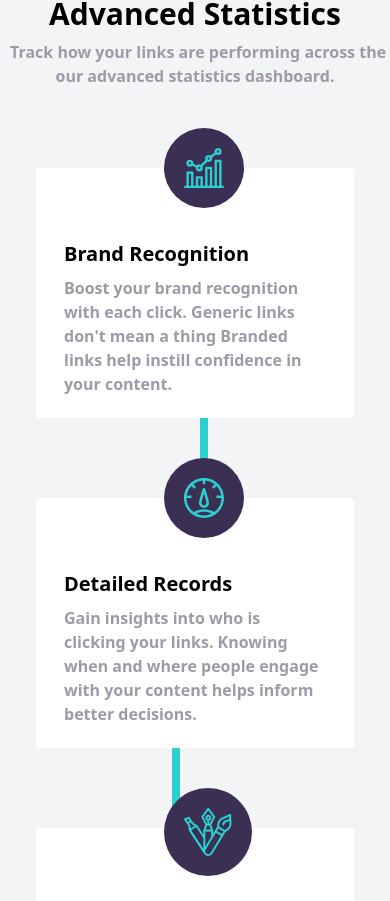
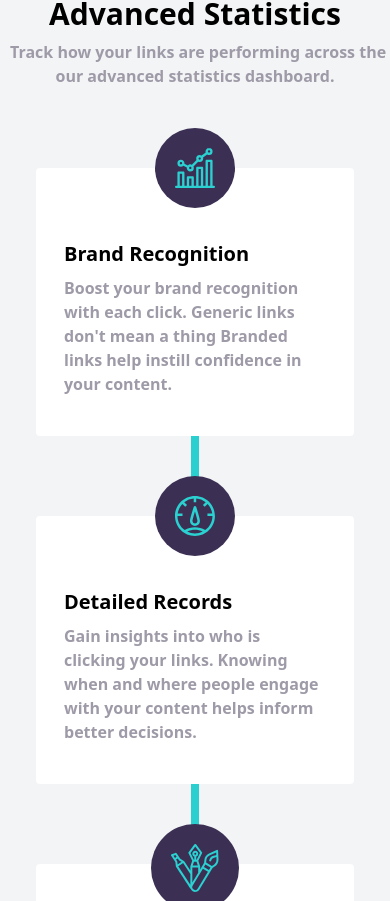
Before and after one commit to danielace1/url-shortening-app, a React (Vite) app: page / in a window 390 px wide. Shown: the part 1099-2000 px from the top of the page. Built offline with nearby package versions, Linux system fonts and the light colour scheme.

Commit message:
fix: navbar and cards

```diff
--- a/src/Pages/HomePage.jsx
+++ b/src/Pages/HomePage.jsx
@@ -16,7 +16,7 @@ const HomePage = () => {
               insights on how your links are performing.
             </p>
 
-            <button className="px-6 lg:px-9 py-2 lg:py-2.5 text-white lg:text-lg bg-Cyan hover:bg-cyan-200 font-semibold rounded-full">
+            <button className="px-10 md:px-6 lg:px-9 py-2 lg:py-2.5 text-white lg:text-lg bg-Cyan hover:bg-cyan-200 font-semibold rounded-full">
               Get Started
             </button>
           </div>
@@ -51,11 +51,12 @@ const HomePage = () => {
         </div>
 
         {/* Cards */}
-        <div className="container px-9 lg:px-14 xl:px-20 mt-20 md:mt-14 md:flex md:gap-x-10">
-          <span className="absolute top-[520px] md:bottom-72 left-[200px] md:left-[450px] 2xl:left-[910px] w-2 md:w-64 lg:w-96 h-72 md:h-2 bg-Cyan"></span>
+        <div className="relative container px-9 lg:px-14 xl:px-20 mt-20 md:mt-14 md:flex md:gap-x-10">
+          {/* Stick */}
+          <span className="absolute top-0 left-1/2 transform -translate-x-1/2 md:top-40 md:left-auto md:translate-x-0 md:transform-none w-2 h-full bg-Cyan -z-0 md:h-2 md:w-[calc(100%-33%)]"></span>
 
-          <div className="relative px-7 xl:px-10 py-14 xl:py-16 h-[250px] md:h-[375px] lg:h-72 xl:h-60 bg-white rounded z-10">
-            <div className="absolute -top-10 left-32 md:left-6 bg-DarkViolet p-5 rounded-full">
+          <div className="relative px-7 xl:px-10 pt-14 pb-10 xl:py-16 h-auto md:h-[375px] lg:h-72 xl:h-60 bg-white rounded z-10">
+            <div className="absolute -top-10 left-1/2 transform -translate-x-1/2 md:left-20 bg-DarkViolet p-5 rounded-full">
               <img
                 src="/icon-brand-recognition.svg"
                 alt="brand recognition"
@@ -74,8 +75,8 @@ const HomePage = () => {
             </div>
           </div>
 
-          <div className="relative mt-20 md:mt-14 px-7 xl:px-10 py-14 xl:py-16 h-[250px] md:h-[375px] lg:h-72 xl:h-60 bg-white rounded z-10">
-            <div className="absolute -top-10 left-32 md:left-6 bg-DarkViolet p-5 rounded-full">
+          <div className="relative mt-20 md:mt-14 px-7 xl:px-10 pt-14 pb-10 xl:py-16 h-auto md:h-[375px] lg:h-72 xl:h-60 bg-white rounded z-10">
+            <div className="absolute -top-10 left-1/2 transform -translate-x-1/2 md:left-20 bg-DarkViolet p-5 rounded-full">
               <img
                 src="/icon-detailed-records.svg"
                 alt="brand recognition"
@@ -94,10 +95,8 @@ const HomePage = () => {
             </div>
           </div>
 
-          <span className="absolute top-[1000px] md:top-[520px] md:bottom-72 right-[210px] md:right-[450px] 2xl:right-[910px] w-2 md:w-64 lg:w-96 h-72 md:h-2  bg-Cyan"></span>
-
-          <div className="relative mt-20 md:mt-28 px-7 xl:px-10 py-14 xl:py-16 h-[250px] md:h-[375px] lg:h-72 xl:h-60 bg-white rounded z-10">
-            <div className="absolute -top-10 left-32 md:left-6 bg-DarkViolet p-5 rounded-full">
+          <div className="relative mt-20 md:mt-28 px-7 xl:px-10 pt-14 pb-10 xl:py-16 h-auto md:h-[375px] lg:h-72 xl:h-60 bg-white rounded z-10">
+            <div className="absolute -top-10  left-1/2 transform -translate-x-1/2 md:left-20 bg-DarkViolet p-5 rounded-full">
               <img
                 src="/icon-fully-customizable.svg"
                 alt="brand recognition"
@@ -123,7 +122,7 @@ const HomePage = () => {
           <h1 className="text-3xl lg:text-4xl text-white font-bold mb-5">
             Boost your links today
           </h1>
-          <button className="px-6 lg:px-8 py-2 lg:py-2.5 text-white lg:text-lg bg-Cyan hover:bg-cyan-200 font-semibold rounded-full">
+          <button className="px-10 md:px-6 lg:px-8 py-2 lg:py-2.5 text-white lg:text-lg bg-Cyan hover:bg-cyan-200 font-semibold rounded-full">
             Get Started
           </button>
         </div>
--- a/src/components/TheNavbar.jsx
+++ b/src/components/TheNavbar.jsx
@@ -66,10 +66,10 @@ const Navbar = () => {
 
         <div
           id="dropdown"
-          className={`fixed md:relative flex-1 md:ml-8 lg:ml-14 xl:ml-20 top-16 md:top-0.5 left-6 md:left-0 w-96 md:w-auto h-72 md:h-auto px-5 sm:px-0 py-8 sm:py-0 bg-DarkViolet md:bg-transparent z-50 transform ${
+          className={`fixed md:relative flex-1 md:ml-8 lg:ml-14 xl:ml-20 top-16 md:top-0.5 left-1/2 -translate-x-1/2 md:left-0 w-96 md:w-auto h-72 md:h-auto px-5 sm:px-0 py-8 sm:py-0 bg-DarkViolet md:bg-transparent z-50 transform ${
             isOpen
-              ? "opacity-100 translate-y-0 block"
-              : "opacity-0 -translate-y-5 hidden"
+              ? "opacity-100 translate-y-0 visible md:invisible"
+              : "opacity-0 -translate-y-5 invisible md:visible"
           }  transition-all duration-300 ease-in-out rounded-lg md:transform-none md:opacity-100 md:translate-y-0 md:flex md:items-center md:space-x-10`}
         >
           <div className="flex flex-col md:flex-row divide-y divide-GreyishViolet divide-opacity-40 md:divide-y-0 md:items-center md:justify-between h-full md:h-auto w-full md:w-auto">
```
